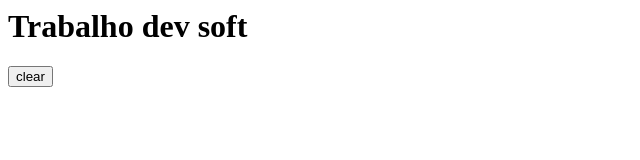
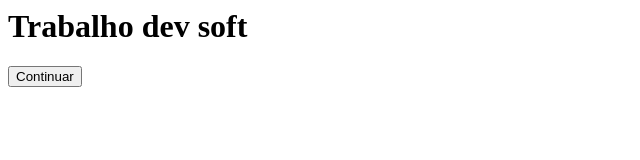
Before and after one commit to VanilsonLins2608/TrabalhoGit, a plain HTML site: page index.html in a window 1280 px wide. Shown: the full height of the page, 0-640 px from the left. Drawn offline with Linux system fonts and the light colour scheme.

Commit message:
alterando o botão

```diff
--- a/index.html
+++ b/index.html
@@ -2,5 +2,5 @@
 </h1>
 
 <button>
-    clear
+    Continuar
 </button>
```
